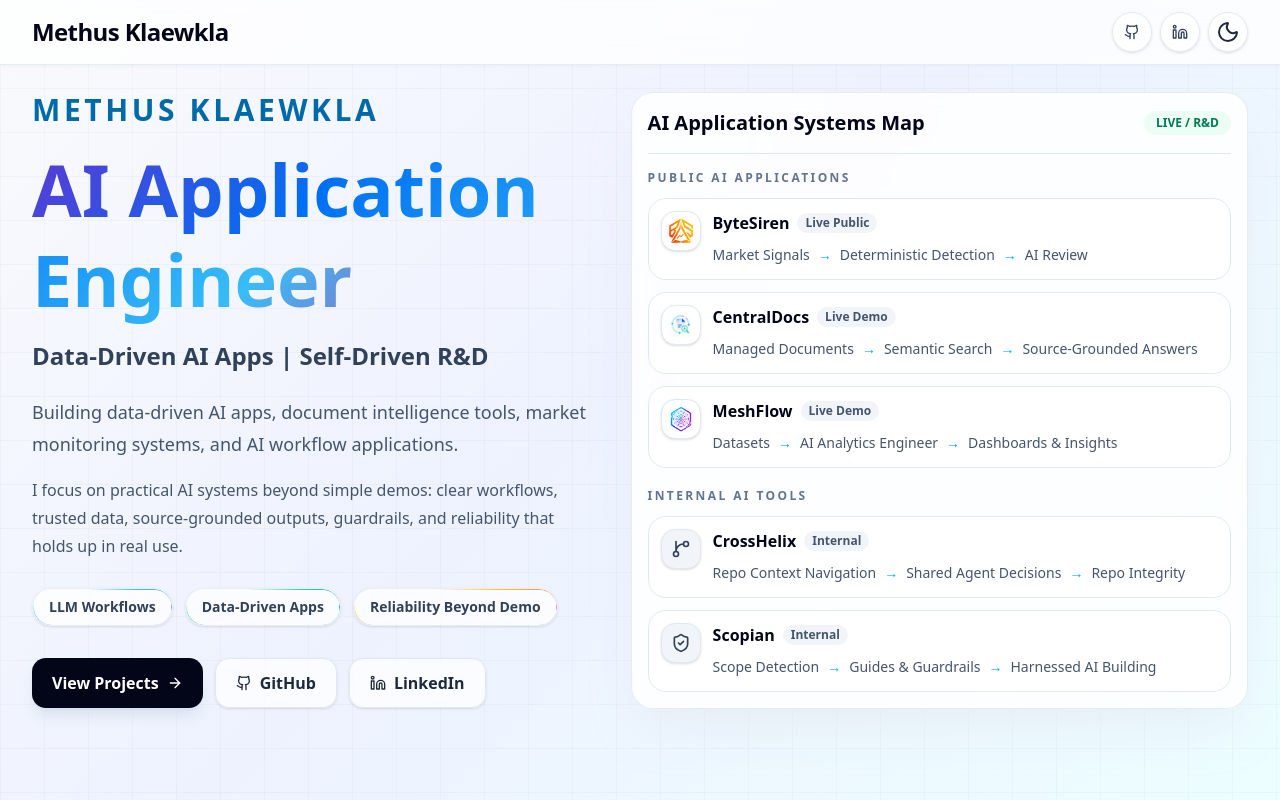
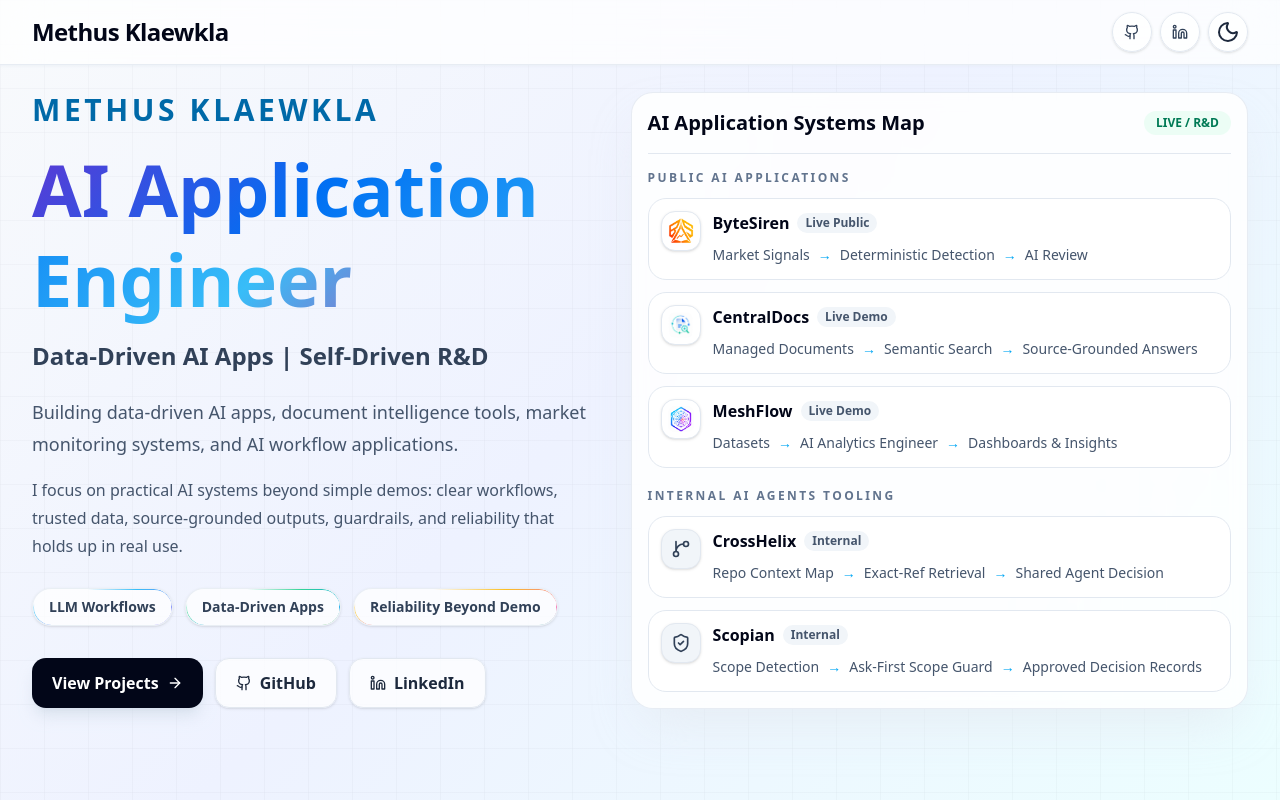
Before and after one commit to Sorbemelon/portfolio-react, a React (Vite) app: page / in a window 1280 px wide. Shown: the top 800 px of the page. Built offline with nearby package versions, Linux system fonts and the light colour scheme.

Commit message:
update: reframe internal AI tooling

```diff
--- a/src/components/portfolio/AISystemsMap.jsx
+++ b/src/components/portfolio/AISystemsMap.jsx
@@ -26,28 +26,24 @@ const systemRows = [
         hoverBorderColor: "#6366f1",
     },
     {
-        group: "Internal Tooling Concepts",
+        group: "Internal AI Agents Tooling",
         title: "CrossHelix",
         statusLabel: "Internal",
-        flow: ["Repo Context Navigation", "Shared Agent Decisions", "Repo Integrity"],
+        flow: ["Repo Context Map", "Exact-Ref Retrieval", "Shared Agent Decision"],
         Icon: GitBranch,
         hoverBorderColor: "#d946ef",
     },
     {
-        group: "Internal Tooling Concepts",
+        group: "Internal AI Agents Tooling",
         title: "Scopian",
         statusLabel: "Internal",
-        flow: ["Scope Detection", "Guides & Guardrails", "Harnessed AI Building"],
+        flow: ["Scope Detection", "Ask-First Scope Guard", "Approved Decision Records"],
         Icon: ShieldCheck,
         hoverBorderColor: "#10b981",
     },
 ]
 
-const groups = ["Public AI Applications", "Internal Tooling Concepts"]
-
-const groupLabels = {
-    "Internal Tooling Concepts": "Internal AI Tools",
-}
+const groups = ["Public AI Applications", "Internal AI Agents Tooling"]
 
 function ProjectMark({ row, project }) {
     if (row.Icon) {
@@ -103,7 +99,7 @@ export default function AISystemsMap() {
                     {groups.map((group) => (
                         <div key={group}>
                             <h3 className="mb-3 text-xs font-semibold uppercase tracking-[0.2em] text-slate-500 dark:text-slate-400">
-                                {groupLabels[group] ?? group}
+                                {group}
                             </h3>
                             <div className="space-y-3">
                                 {systemRows
--- a/src/components/portfolio/ProjectCard.jsx
+++ b/src/components/portfolio/ProjectCard.jsx
@@ -24,7 +24,7 @@ const statusClassNames = {
     "bg-cyan-100 text-cyan-700 dark:bg-cyan-400/10 dark:text-cyan-200",
   "Active Build":
     "bg-amber-100 text-amber-700 dark:bg-amber-400/10 dark:text-amber-200",
-  "Internal AI Tool":
+  "Internal":
     "bg-violet-100 text-violet-700 dark:bg-violet-400/10 dark:text-violet-200",
 }
 
--- a/src/components/portfolio/ProjectGrid.jsx
+++ b/src/components/portfolio/ProjectGrid.jsx
@@ -13,9 +13,9 @@ const projectSections = [
     {
         id: "tooling",
         group: "internal",
-        title: "Internal AI Tools",
+        title: "Internal AI Agents Tooling",
         subtitle:
-            "Private-use AI tools exploring context integrity, scope control, and safer AI-assisted work.",
+            "Private internal tools focused on context integrity, scope control, and reliable AI-assisted development workflows.",
         gridClassName: "lg:grid-cols-2",
     },
 ]
--- a/src/data/projects.js
+++ b/src/data/projects.js
@@ -106,20 +106,20 @@ export const projects = [
     group: "internal",
     title: "CrossHelix",
     subtitle: "AI Agent Context Integrity",
-    status: "Internal AI Tool",
+    status: "Internal",
     statusClassName: "bg-slate-700",
     accentColor: "#d946ef",
     image: "/images/analytic-icon.webp",
-    imageAlt: "CrossHelix concept icon",
+    imageAlt: "CrossHelix icon",
     imageClassName: "h-48 w-full object-contain bg-white p-10 rounded-t-xl",
     description:
-      "An internal AI tool for preserving repo context, decisions, sessions, and handoff information during AI-assisted development. Designed to reduce drift when coding agents work across complex repositories.",
+      "An internal AI tool for preserving repo context, decisions, sessions, and handoff information during AI-assisted development. Designed to reduce drift when coding agents work across complex repositories through a private local CLI with deterministic exact-reference retrieval and no LLM calls.",
     highlights: [
-      "Repo context navigation",
+      "Repo Context Map",
       "Session and decision records",
+      "Exact-Ref Retrieval",
       "Agent handoff support",
-      "Local-first concept",
-      "Repo integrity during AI-assisted development",
+      "Deterministic local CLI, no LLM calls",
     ],
     tags: [
       { label: "Python", className: "bg-blue-700" },
@@ -135,20 +135,20 @@ export const projects = [
     group: "internal",
     title: "Scopian",
     subtitle: "AI Scope & Source-of-Truth Guard",
-    status: "Internal AI Tool",
+    status: "Internal",
     statusClassName: "bg-slate-700",
     accentColor: "#10b981",
     image: "/images/problem-solving.webp",
-    imageAlt: "Scopian concept icon",
+    imageAlt: "Scopian icon",
     imageClassName: "h-48 w-full object-contain bg-white p-10 rounded-t-xl",
     description:
-      "An internal AI tool for keeping AI-assisted work aligned with approved scope, source files, decisions, and implementation boundaries. Designed around controlled AI workflows, explicit decisions, and safer agent collaboration.",
+      "An internal AI tool for keeping AI-assisted work aligned with approved scope, source files, decisions, and implementation boundaries. Designed around ask-first guardrails that stop risky changes for confirmation, cite scope evidence, and record approved decisions locally with no LLM calls or embeddings.",
     highlights: [
-      "Scope detection",
-      "Guides and guardrails",
+      "Ask-First Scope Guard",
       "Source-of-truth alignment",
-      "Decision/patch/resolve workflow",
-      "Harnessed AI building",
+      "Cited scope evidence",
+      "Decision and approval records",
+      "Deterministic local tool, no LLM calls or embeddings",
     ],
     tags: [
       { label: "Python", className: "bg-blue-700" },
```
